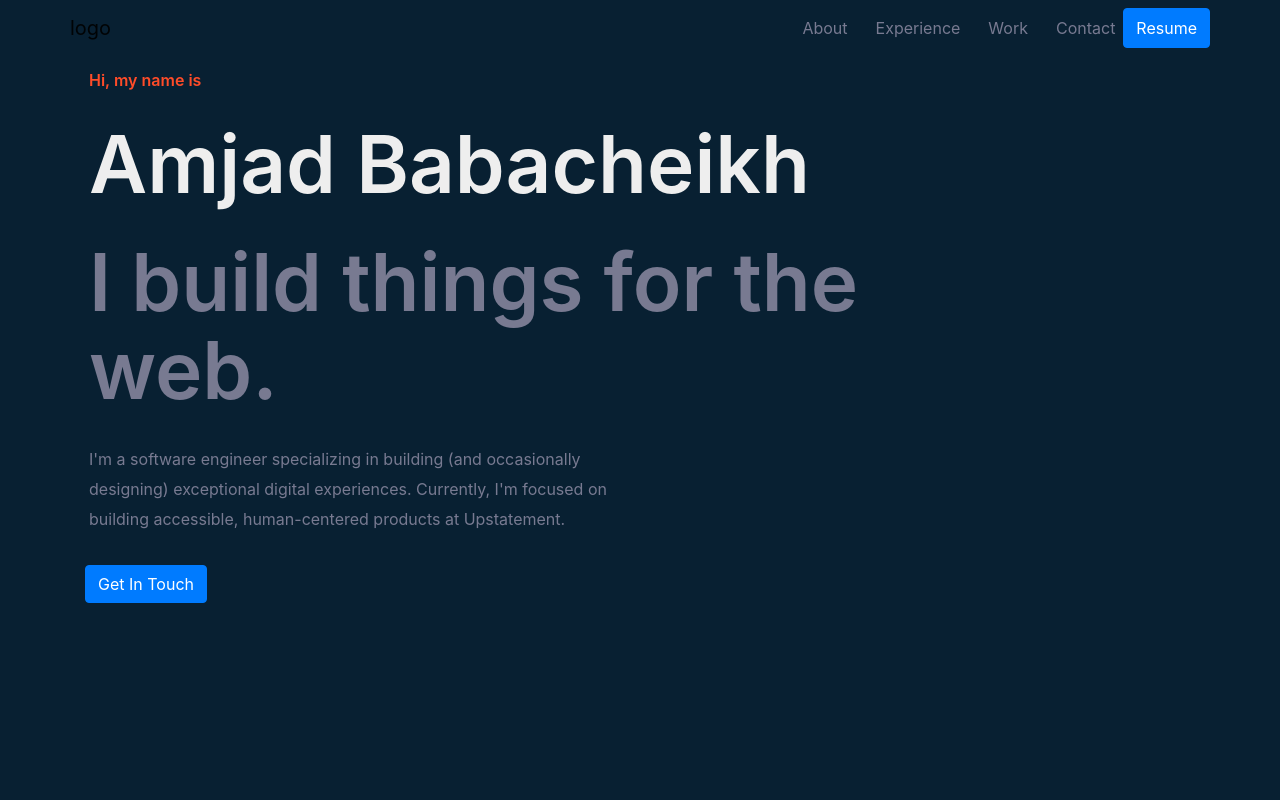
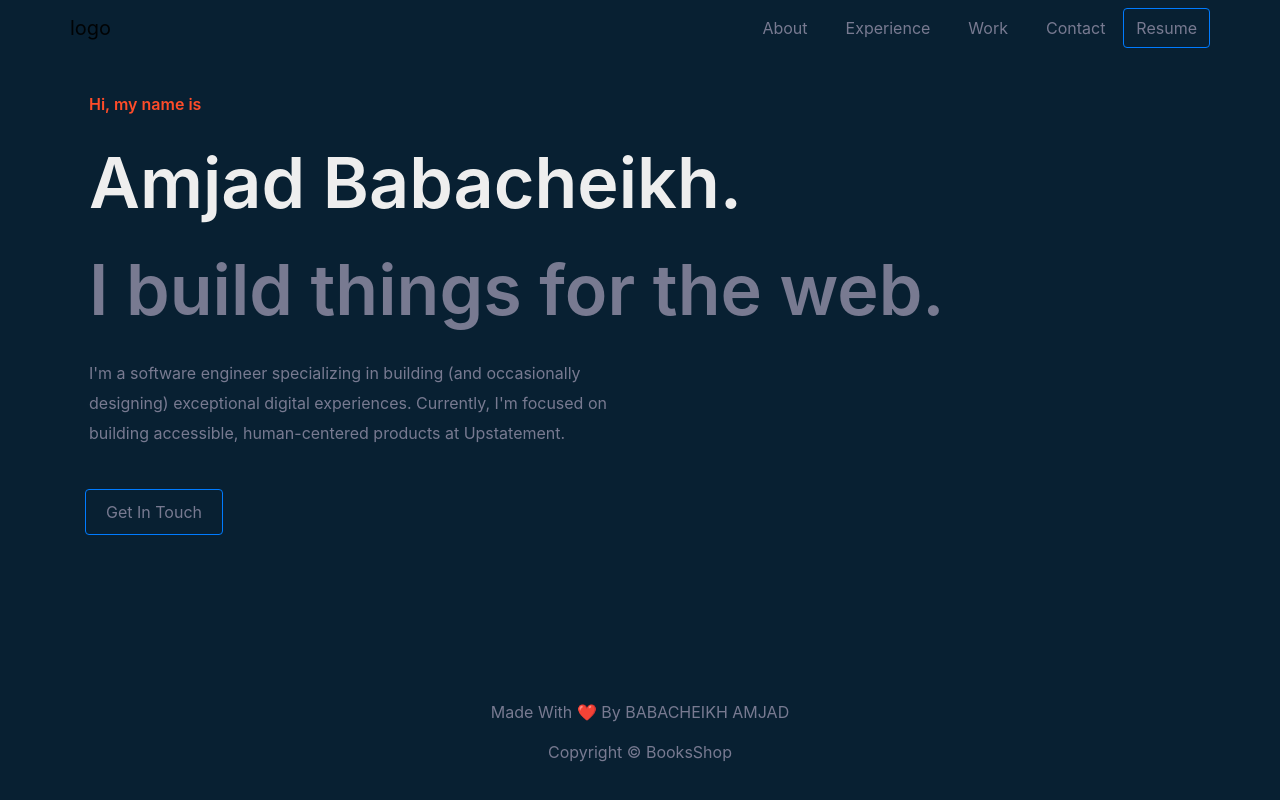
Before and after one commit to AmjadBabacheikh/portfolio, a React (Create React App) app: page / in a window 1280 px wide. Built offline with nearby package versions, Linux system fonts and the light colour scheme.

Commit message:
feat: added footer

```diff
--- a/src/App.js
+++ b/src/App.js
@@ -2,6 +2,7 @@ import { BrowserRouter as Router, Route, Switch } from "react-router-dom";
 import { Container } from "react-bootstrap";
 import HomeScreen from "./screens/HomeScreen";
 import Header from "./components/Header";
+import Footer from "./components/Footer";
 
 const App = () => {
   return (
@@ -12,6 +13,7 @@ const App = () => {
           <Route path="/" component={HomeScreen} exact />
         </Container>
       </main>
+      <Footer />
     </Router>
   );
 };
--- /dev/null
+++ b/src/components/Footer.css
@@ -0,0 +1,3 @@
+.footer {
+  color: #787a91;
+}
--- /dev/null
+++ b/src/components/Footer.js
@@ -0,0 +1,23 @@
+import React from "react";
+import { Container, Row, Col } from "react-bootstrap";
+import "./Footer.css";
+const Footer = () => {
+  return (
+    <footer>
+      <Container>
+        <Row>
+          <Col className="text-center py-1 footer">
+            Made With <span> ❤️ </span> By BABACHEIKH AMJAD
+          </Col>
+        </Row>
+        <Row>
+          <Col className="text-center py-2 my-1 footer">
+            Copyright &copy; BooksShop
+          </Col>
+        </Row>
+      </Container>
+    </footer>
+  );
+};
+
+export default Footer;
--- a/src/components/Header.css
+++ b/src/components/Header.css
@@ -12,4 +12,14 @@
 .navbar-light .navbar-nav .nav-link:active {
   color: #787a91;
   padding-left: 20px;
+  margin-right: 10px;
 }
+
+.resume {
+  color: #787a91;
+  background-color: #082032;
+}
+.resume:hover {
+  background-color: #787a91;
+  color: #082032;
+}
--- a/src/components/Header.js
+++ b/src/components/Header.js
@@ -12,7 +12,7 @@ const Header = () => {
             <Nav.Link href="#features">Experience</Nav.Link>
             <Nav.Link href="#pricing">Work</Nav.Link>
             <Nav.Link href="#contact">Contact</Nav.Link>
-            <Button variant="primary">Resume</Button>
+            <Button className="resume">Resume</Button>
           </Nav>
         </Container>
       </Navbar>
--- a/src/screens/HomeScreen.css
+++ b/src/screens/HomeScreen.css
@@ -6,13 +6,13 @@
 .big-heading {
   color: #eeeeee;
   margin: 0px;
-  font-size: clamp(40px, 8vw, 80px);
+  font-size: clamp(40px, 8vw, 70px);
   margin: 0px 0px 30px 4px;
 }
 .big-heading-title {
   color: #787a91;
   margin: 0px 0px 30px 4px;
-  font-size: clamp(40px, 8vw, 80px);
+  font-size: clamp(40px, 8vw, 70px);
 }
 .presentation-para {
   margin: 0px 0px 30px 4px;
@@ -20,3 +20,16 @@
   color: #787a91;
   line-height: 1.9;
 }
+.touch {
+  color: #787a91;
+  background-color: #082032;
+  outline-color: #787a91;
+  padding: 10px 20px;
+  margin: 10px 0px;
+}
+
+.touch:hover {
+  color: #787a91;
+  background-color: #082032;
+  outline-color: #787a91;
+}
--- a/src/screens/HomeScreen.js
+++ b/src/screens/HomeScreen.js
@@ -5,16 +5,16 @@ import "./HomeScreen.css";
 const HomeScreen = () => {
   return (
     <Row>
-      <Col md={10}>
+      <Col md={10} className="py-4">
         <h1 className="init">Hi, my name is</h1>
-        <h2 className="big-heading">Amjad Babacheikh</h2>
+        <h2 className="big-heading">Amjad Babacheikh.</h2>
         <h3 className="big-heading-title">I build things for the web.</h3>
         <p className="presentation-para">
           I'm a software engineer specializing in building (and occasionally
           designing) exceptional digital experiences. Currently, I'm focused on
           building accessible, human-centered products at Upstatement.
         </p>
-        <Button>Get In Touch</Button>
+        <Button className="touch">Get In Touch</Button>
       </Col>
     </Row>
   );
```
Also changed, not shown: src/screens/About.js (added).
